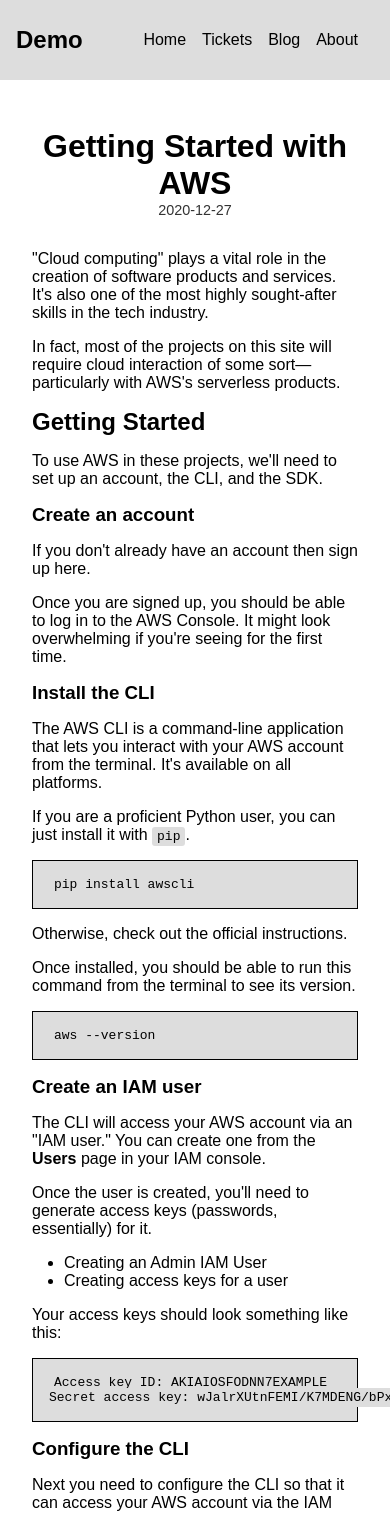
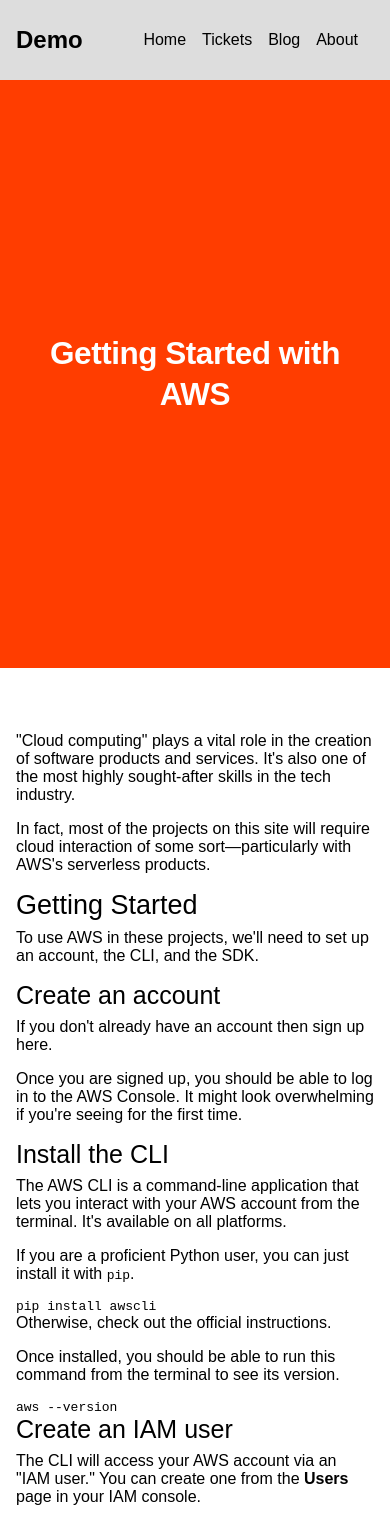
Before and after one commit to Amereyeu/next13, a Next.js app: page /blog/aws-quickstart in a window 390 px wide. Shown: the top 1515 px of the page. Built offline with nearby package versions, Linux system fonts and the light colour scheme; a web font is replaced by a local one.

Commit message:
next13 md

```diff
--- a/app/blog/[slug]/page.jsx
+++ b/app/blog/[slug]/page.jsx
@@ -1,7 +1,11 @@
+// "use client";
+
 import fs from "fs";
 import Markdown from "markdown-to-jsx";
 import matter from "gray-matter";
 import getPostMetadata from "../../../components/getPostMetadata";
+import { format } from "date-fns";
+import { useRouter } from "next/navigation";
 
 const getPostContent = (slug) => {
   const folder = "posts/";
@@ -21,17 +25,47 @@
 const PostPage = (props) => {
   const slug = props.params.slug;
   const post = getPostContent(slug);
+
+  // const router = useRouter();
+
   return (
-    <article>
-      <div className="header">
-        <h1 className="header__title">{post.data.title}</h1>
-        <p className="header__date">{post.data.date}</p>
+    <div className="detail">
+      <div className="detail__header">
+        <h1 className="detail__header__title">{post.data.title}</h1>
       </div>
+      <article className="detail__content">
+        <Markdown>{post.content}</Markdown>
+      </article>
+      <div className="detail__categories">
+        <h2 className="detail__categories__header">Published in:</h2>
 
-      <div className="content">
-        <Markdown>{post.content}</Markdown>
+        <div className="detail__categories__content">
+          {/* {data.post.categories.edges.length !== 0 && (
+            <ul>
+              {data.post.categories.edges.map((cat) => (
+                <li key={cat.node.id}>
+                  <Link
+                    className="detail__categories__content__link"
+                    href={`/blog/category/${cat.node.slug}`}>
+                    {cat.node.name}
+                  </Link>
+                </li>
+              ))}
+            </ul>
+          )} */}
+
+          <span className="detail__categories__content__date">
+            {format(new Date(post.data.date), "dd.MM.yyyy")}
+          </span>
+        </div>
       </div>
-    </article>
+      <button
+        className="detail__button"
+        // onClick={() => router.back()}
+        aria-label="Back to articles">
+        <span>Back to articles</span>
+      </button>
+    </div>
   );
 };
 
--- a/app/styles.scss
+++ b/app/styles.scss
@@ -4,4 +4,5 @@
 @import "scss/page";
 @import "scss/navbar" ;
 @import "scss/article";
-@import "scss/posts"
+@import "scss/posts";
+@import "scss/post-detail"
--- a/components/PostPreview.jsx
+++ b/components/PostPreview.jsx
@@ -2,11 +2,11 @@
 
 const PostPreview = (props) => {
   return (
-    <div className="item">
-      <h2 className="">
+    <div className="container__item">
+      <h2>
         <Link href={`/blog/${props.slug}`}>{props.title}</Link>
       </h2>
-      <h3 className="">{props.subtitle}</h3>
+      <h3>{props.subtitle}</h3>
     </div>
   );
 };
--- /dev/null
+++ b/scss/_post-detail.scss
@@ -0,0 +1,207 @@
+/*********************************************
+ * post detail page
+ *********************************************/
+
+.detail {
+  // max-width: 1000px;
+
+  &__header {
+    text-align: center;
+    color: $color-white;
+    padding: 30vh 20px;
+    position: relative;
+    background-color: $color-orange;
+
+    &__title {
+      color: $color-white;
+      font-family: $heading;
+      font-weight: 800;
+      line-height: 1.3em;
+      max-width: 980px;
+      margin-left: auto;
+      margin-right: auto;
+      letter-spacing: -0.015em;
+      font-size: calc(12px + 5vw);
+    }
+  }
+
+  &__content {
+    display: flow-root;
+    max-width: 900px;
+    margin: 3rem auto 0;
+    padding: 1rem;
+
+    @include break($medium) {
+      margin: 3rem auto;
+    }
+
+    h1,
+    h2,
+    h3,
+    h4,
+    h5,
+    h6 {
+      margin-bottom: 0.5rem;
+      font-weight: 400;
+    }
+
+    h1 {
+      font-size: 1.813rem;
+    }
+    h2 {
+      font-size: 1.688rem;
+    }
+    h3 {
+      font-size: 1.563rem;
+    }
+    h4 {
+      font-size: 1.5rem;
+    }
+    h5 {
+      font-size: 1.375rem;
+    }
+    h6 {
+      font-size: 1.313rem;
+    }
+
+    ul,
+    ol {
+      margin: 0 0 1rem 1.5rem;
+    }
+
+    p {
+      margin-bottom: 1rem;
+    }
+  }
+
+  &__categories {
+    padding: 40px;
+    position: relative;
+
+    @include break($medium) {
+      margin-top: 120px;
+    }
+
+    &__header {
+      font-size: clamp(1.5rem, 0.7727rem + 3.6364vw, 3.5rem);
+      font-weight: 800;
+      letter-spacing: -0.02em;
+      text-align: left;
+      z-index: 10;
+      position: relative;
+      line-height: 0.6em;
+      pointer-events: none;
+      font-family: $heading;
+    }
+
+    &__content {
+      background-color: $color-orange;
+      padding: 50px;
+
+      &__link {
+        font-size: clamp(1.5rem, 0.9545rem + 2.7273vw, 3rem);
+        text-decoration: none;
+        color: $color-white;
+        text-transform: uppercase;
+        font-family: $heading;
+        position: relative;
+
+        &::before {
+          content: "";
+          position: absolute;
+          display: block;
+          width: 100%;
+          height: 2px;
+          bottom: -4px;
+          left: 0;
+          background-color: $color-white;
+          transform: scaleX(0);
+          transition: transform 0.6s ease;
+        }
+
+        &:hover {
+          color: $color-white;
+
+          &::before {
+            transform: scaleX(1);
+          }
+        }
+      }
+
+      &__date {
+        position: absolute;
+        right: 0;
+        padding-right: 50px;
+        bottom: 34px;
+        font-size: clamp(1.5rem, 0.7727rem + 3.6364vw, 3.5rem);
+        font-family: $heading;
+      }
+
+      ul {
+        list-style: none;
+        display: flex;
+        flex-wrap: wrap;
+
+        li {
+          margin-right: 2rem;
+          position: relative;
+
+          &:has(+ li) {
+            &::after {
+              content: "";
+              color: $color-white;
+              font-size: clamp(1.5rem, 0.7727rem + 3.6364vw, 3.5rem);
+              position: absolute;
+              top: 14px;
+              right: -20px;
+              width: 6px;
+              height: 6px;
+              border-radius: 50%;
+              background: $color-primary;
+
+              @include break(600px) {
+                top: 18px;
+              }
+
+              @include break($medium) {
+                top: 23px;
+              }
+
+              @include break($large) {
+                top: 29px;
+              }
+            }
+          }
+        }
+      }
+    }
+  }
+
+  &__button {
+    background: var(--bg);
+    border: none;
+    margin: 5rem auto;
+    display: inherit;
+    cursor: pointer;
+
+    span {
+      padding: 0.5rem 1rem;
+      display: block;
+      color: var(--text);
+      text-decoration: none;
+      text-transform: uppercase;
+      border: 0px solid;
+      outline: 1px solid;
+      outline-color: var(--text);
+      outline-offset: 0px;
+      transition: all 0.6s cubic-bezier(0.36, 0.63, 0.5, 0.73);
+
+      &:hover {
+        border: 1px solid $color-orange;
+        outline-color: rgba(255, 255, 255, 0);
+        outline-offset: 15px;
+        color: $color-orange;
+      }
+    }
+  }
+}
--- a/scss/_posts.scss
+++ b/scss/_posts.scss
@@ -9,7 +9,7 @@
   max-width: 1000px;
   margin: 0 auto;
 
-  .item {
+  &__item {
     position: relative;
     overflow: hidden;
     width: 100%;
@@ -54,7 +54,7 @@
       @include arrowDown($color-orange, 4rem, 2rem);
       position: absolute;
       top: -80px;
-      left: calc( 50% - 32px );
+      left: calc(50% - 32px);
       transition: all 0.3s ease-in;
       transform: translateY(100%);
     }
```
Also changed, not shown: package.json (+5 -4 lines), 1 other file (tests, documents, lock files or other folders).
